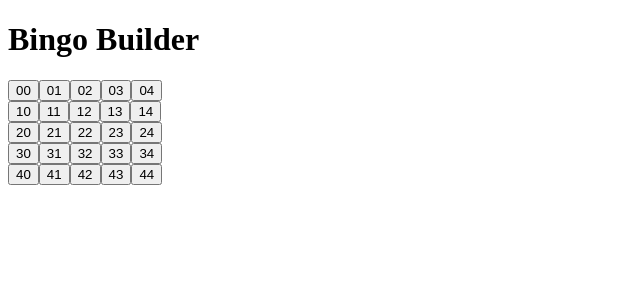
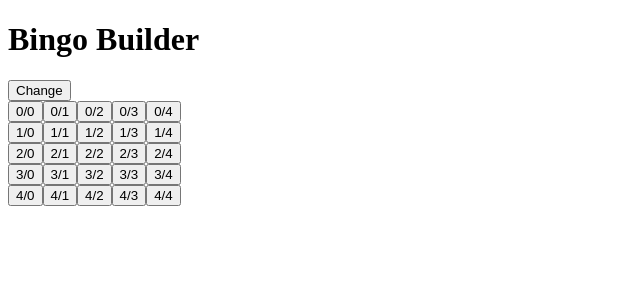
Before and after one commit to cheetamaru/bingo-builder, a Next.js app: page / in a window 1280 px wide. Shown: the top 300 px of the page, without its empty margins (0-640 px from the left). Built offline with nearby package versions, Linux system fonts and the light colour scheme.

Commit message:
feat: make a temporal array state of bingo items

```diff
--- a/src/components/BingoField.tsx
+++ b/src/components/BingoField.tsx
@@ -1,14 +1,30 @@
 import BingoBlock from '@/components/BingoBlock'
+import { useState } from 'react';
+
+type BingoItem = {
+    key: string;
+    content: string;
+}
 
 const rows = 5;
 const cols = 5;
 
-const items = Array(rows).fill(null).map(() => [...Array(cols).fill(null)])
+const getInitialItems = (): BingoItem[][] => {
+    return Array(rows)
+        .fill(null)
+        .map((_, rowIndex) => [
+            ...Array(cols).fill(null).map((_, colIndex) => ({key: `${rowIndex}${colIndex}`, content: `${rowIndex}/${colIndex}`}))
+        ])
+}
 
-const getCols = (row: null[], rowIndex: number) => {
-    return row.map((col, colIndex) => {
-        return <BingoBlock onClick={() => console.log('clicked', `${rowIndex}/${colIndex}`)} key={`${rowIndex}${colIndex}`}>
-            {rowIndex}{colIndex}
+
+export default function BingoField() {
+    const [items, setItems] =  useState(getInitialItems())
+
+    const getCols = (row: BingoItem[]) => {
+        return row.map(({key, content}) => {
+            return <BingoBlock onClick={() => console.log('clicked', `${content}`)} key={key}>
+                {content}
             </ BingoBlock>
         })
     }
@@ -16,13 +32,24 @@ const getCols = (row: null[], rowIndex: number) => {
     const getEmptyBlocks = () => {
         return items.map((row, rowIndex) => {
             return <div key={rowIndex}>
-            {getCols(row, rowIndex)}
+                {getCols(row)}
             </div>
         })
     }
 
-export default function BingoField() {
+    const onClick = () => {
+        const newItems = [...items]
+
+        newItems[0][0] = {
+            key: newItems[0][0].key,
+            content: "new"
+        }
+
+        setItems(newItems)
+    }
+
     return <>
+        <button onClick={onClick}>Change</button>
         {getEmptyBlocks()}
     </>
 }
```
Lines whose indentation alone changed are shown as unchanged.
